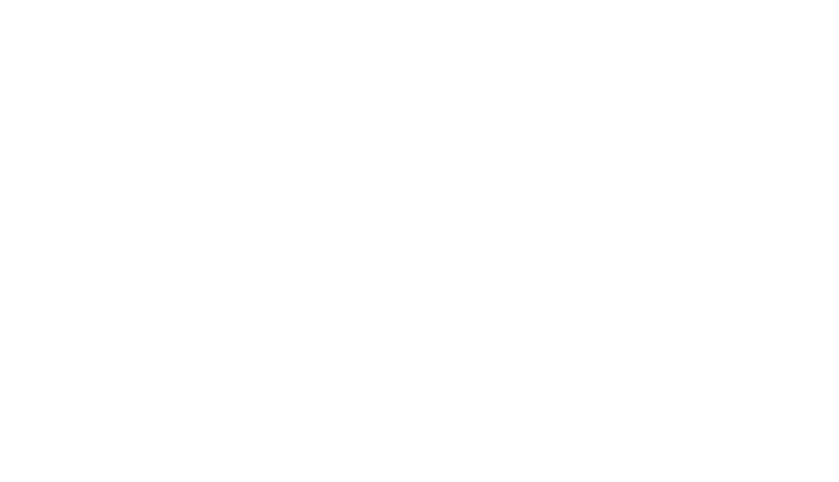
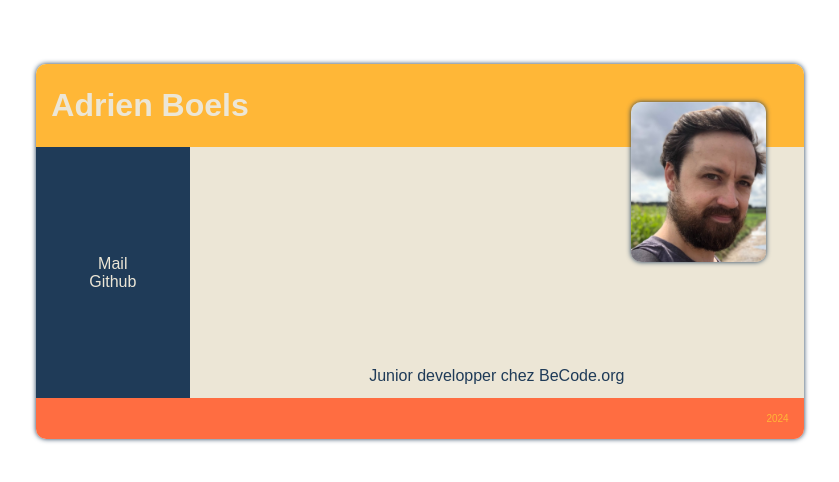
Before and after one commit to AdrienCopy/v-card, a plain HTML site: page index.html in a window 1280 px wide. Shown: the whole page, without its empty margins (220-1059 px from the left). Drawn offline with Linux system fonts and the light colour scheme.

Commit message:
banche dev et index

```diff
--- a/css.css
+++ b/css.css
@@ -0,0 +1,94 @@
+* {
+    margin: 0;
+    padding: 0;
+}
+
+body {
+    font-family: Arial, Helvetica, sans-serif;
+    margin: 5% 20%;
+}
+
+header {
+    grid-area: head;
+    background-color: #FFB737;
+    color: #ECE6D6;
+    padding: 2%;
+    display: flex;
+    align-items: center;
+    border-radius: 10px 10px 0px 0px;
+
+}
+
+nav {
+    grid-area: nav;
+    background-color:#1F3B58;
+    color: #ECE6D6;
+    padding: 5%;
+    display: flex;
+    justify-content: center;
+    align-items: center;
+    text-align: center;
+}
+
+main {
+    grid-area: main;
+    background-color: #ECE6D6;
+    color: #1F3B58;
+    padding: 2%;
+    display: flex;
+    justify-content: center;
+    align-items: flex-end;
+}
+
+figure{
+    position: absolute;
+    top: 10%;
+    right: 5%;
+}
+
+footer {
+    grid-area: foot;
+    background-color: #FF6D41;
+    text-align: right;
+    font-size: x-small;
+    color: #FFB737;
+    padding: 2%;
+    border-radius: 0px 0px 10px 10px;
+
+}
+
+ul {
+    list-style-type: none;
+}
+
+a {
+    color: #ECE6D6;
+    text-decoration: none;
+}
+
+a:hover {
+    color: #FF6D41;
+}
+
+.img_profil {
+    width: 20%;
+    float: right;
+    border-radius: 10px;
+    box-shadow: 0px 0px 5px #1F3B58;
+}
+
+.grid {
+    display: grid;
+    width: 100%;
+    height: 100%;
+    grid-template-areas:
+        "head head"
+        "nav main"
+        "foot foot";
+    grid-template-rows: 2fr 6fr 1fr;
+    grid-template-columns: 20% 80%;
+    box-shadow: 0px 0px 5px #1F3B58;
+    border-radius: 10px;
+    position: relative;
+
+}
--- a/index.html
+++ b/index.html
@@ -6,6 +6,34 @@
     <link rel="stylesheet" href="css.css">
 </head>
 <body>
+    <div class="grid">
+        <header>
+            <h1>Adrien Boels</h1>
+        </header>
+
+        <nav>
+            <ul>
+                <li><a href="mailto:adrien.boels@gmail.com">Mail</a></li>
+                <li><a href="https://github.com/AdrienCopy" target="_blank">Github</a></li>
+            </ul>
+        </nav>
+
+        <main>
+
+            <p>Junior developper chez BeCode.org </p>
+
+
+        </main>
+
+        <footer>
+            <p>2024</p>
+        </footer>
+
+        <figure>
+            <img class="img_profil" src="image/img_adrien.jpeg" alt="">
+        </figure>
+
+    </div>
 
 </body>
 </html>
```
Also changed, not shown: image/img_adrien.jpeg (added).
